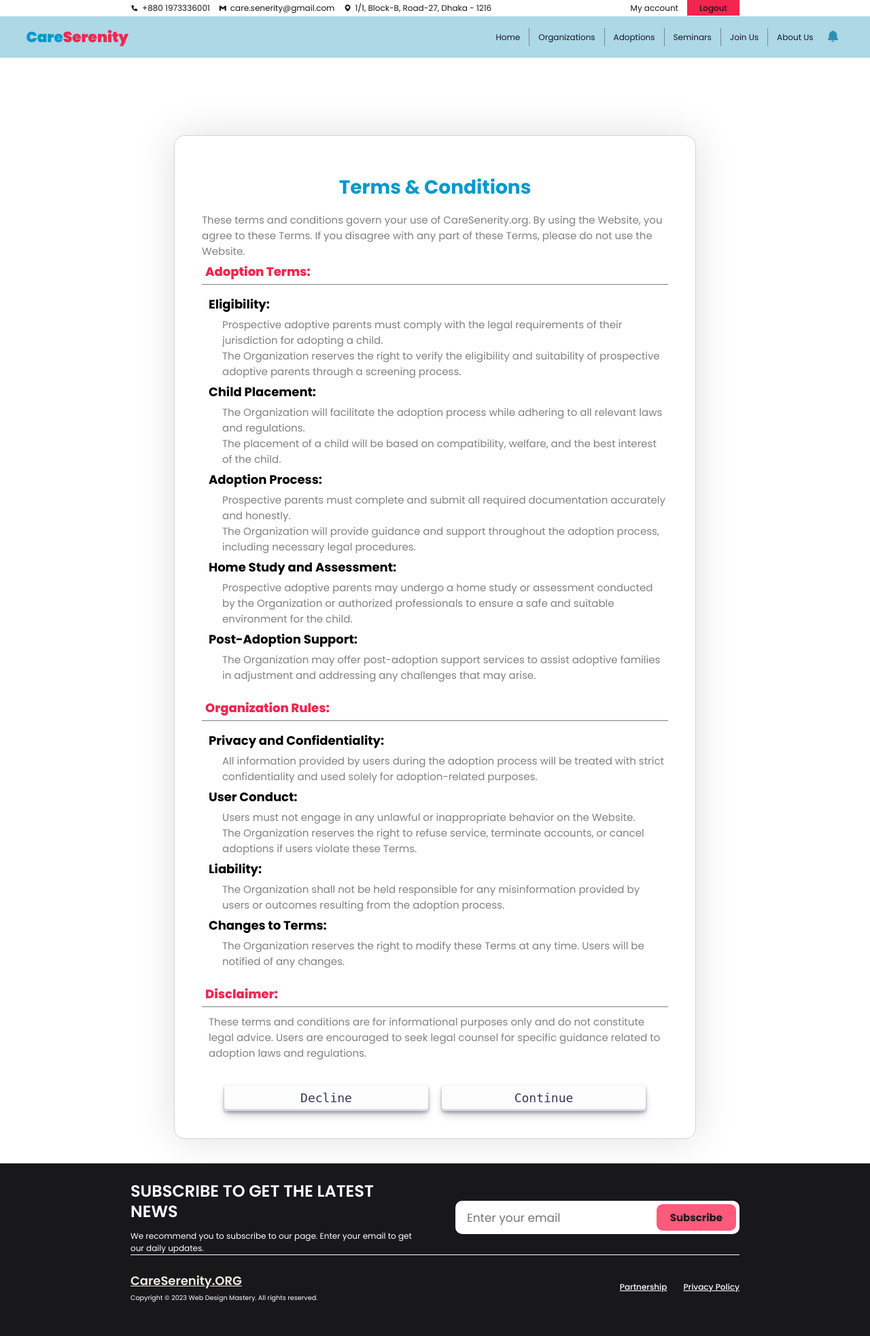
After one commit to Anayatul-Ahad-Shoikot/careserenity, a PHP site: the page made by U_adoption_terms&conditions.php in a window 1280 px wide. The commit adds this page. Shown: the whole page at 68% size. Run offline with PHP 8.4, Linux system fonts and the light colour scheme; a user stored in the database is signed in; data comes from the database, SQL or seed files in the repository; some libraries are stand-ins or nearby versions.

Commit message:
ahad the greate

```diff
--- /dev/null
+++ b/U_adoption_terms&conditions.php
@@ -0,0 +1,171 @@
+<?php
+    session_start();
+    include ('./db_con.php');
+    $acc_id = $_SESSION['acc_id'];
+    $fetchUnreadNotificationsQuery = "SELECT COUNT(*) as unread_count FROM notifications WHERE is_read = 0 AND user_id = (SELECT user_id FROM user_list WHERE acc_id = $acc_id)";
+    $unreadNotificationsResult = mysqli_query($con, $fetchUnreadNotificationsQuery);
+    $unreadCount = 0;
+    if ($unreadNotificationsResult) {
+        $unreadRow = mysqli_fetch_assoc($unreadNotificationsResult);
+        $unreadCount = $unreadRow['unread_count'];
+    }
+?>
+
+<!DOCTYPE html>
+<html lang="en">
+
+<head>
+    <meta charset="UTF-8" />
+    <meta name="viewport" content="width=device-width, initial-scale=1.0" />
+    <link rel="stylesheet" href="https://cdn.jsdelivr.net/npm/remixicon@3.5.0/fonts/remixicon.css" />
+    <link rel="stylesheet" href="https://cdn.jsdelivr.net/npm/swiper@10/swiper-bundle.min.css" />
+    <link rel='stylesheet' href='https://unpkg.com/boxicons@2.1.4/css/boxicons.min.css'>
+    <link rel="stylesheet" href="./css/colors.css">
+    <link rel="stylesheet" href="./css/navbar.css">
+    <link rel="stylesheet" href="./css/terms&cons.css">
+    <link rel="stylesheet" href="./css/footer.css">
+    <link rel="stylesheet" href="./css/notification.css">
+    <link rel="stylesheet" href="./css/feedback.css">
+    <link rel="icon" href="./assets/LOGO.png" type="image/x-icon">
+    <title>CareSenerity | Terms & conditions </title>
+</head>
+
+<body>
+    <?php include "./navbarU.php" ?>
+
+    <div class="feedback">
+        <?php
+        if (isset($_SESSION['positive'])) {
+            echo '<div class="positive">
+                            <h5>' . $_SESSION['positive'] . '</h5>
+                        </div>';
+            unset($_SESSION['positive']);
+        }
+        if (isset($_SESSION['negative'])) {
+            echo '<div class="negative">
+                            <h5>' . $_SESSION['negative'] . '</h5>
+                        </div>';
+            unset($_SESSION['negative']);
+        }
+        ?>
+    </div>
+
+    <div class="container">
+        <h1>Terms & Conditions</h1>
+        <p>These terms and conditions govern your use of CareSenerity.org. By using the Website, you agree to these Terms. If you disagree with any part of these Terms, please do not use the Website.</p>
+        <ul>
+            <h2>Adoption Terms:</h2>
+            <li class="outerli">
+                <h3>Eligibility:</h3>
+                <ul class="xyz">
+                    <li class="innerli">
+                        <p>Prospective adoptive parents must comply with the legal requirements of their jurisdiction for adopting a child.</p>
+                    </li>
+                    <li  class="innerli">
+                        <p>The Organization reserves the right to verify the eligibility and suitability of prospective adoptive parents through a screening process.</p>
+                    </li>
+                </ul>
+            </li>
+            <li class="outerli">
+                <h3>Child Placement:</h3>
+                <ul class="xyz">
+                    <li class="innerli">
+                        <p>The Organization will facilitate the adoption process while adhering to all relevant laws and regulations.</p>
+                    </li>
+                    <li class="innerli">
+                        <p>The placement of a child will be based on compatibility, welfare, and the best interest of the child.</p>
+                    </li>
+                </ul>
+            </li>
+            <li class="outerli">
+                <h3>Adoption Process:</h3>
+                <ul class="xyz">
+                    <li class="innerli">
+                        <p>Prospective parents must complete and submit all required documentation accurately and honestly.</p>
+                    </li>
+                    <li class="innerli">
+                        <p>The Organization will provide guidance and support throughout the adoption process, including necessary legal procedures.</p>
+                    </li>
+                </ul>
+            </li>
+            <li class="outerli">
+                <h3>Home Study and Assessment:</h3>
+                <ul class="xyz">
+                    <li class="innerli">
+                        <p>Prospective adoptive parents may undergo a home study or assessment conducted by the Organization or authorized professionals to ensure a safe and suitable environment for the child.</p>
+                    </li>
+                </ul>
+            </li>
+            <li class="outerli">
+                <h3>Post-Adoption Support:</h3>
+                <ul class="xyz">
+                    <li class="innerli">
+                        <p>The Organization may offer post-adoption support services to assist adoptive families in adjustment and addressing any challenges that may arise.</p>
+                    </li>
+                </ul>
+            </li>
+        </ul>
+        <br>
+        <ul>
+            <h2 class="abc">Organization Rules:</h2>
+            <li class="outerli">
+                <h3>Privacy and Confidentiality:</h3>
+                <ul class="xyz">
+                    <li class="innerli">
+                        <p>All information provided by users during the adoption process will be treated with strict confidentiality and used solely for adoption-related purposes.</p>
+                    </li>
+                </ul>
+            </li>
+            <li class="outerli">
+                <h3>User Conduct:</h3>
+                <ul class="xyz">
+                    <li class="innerli">
+                        <p>Users must not engage in any unlawful or inappropriate behavior on the Website.</p>
+                    </li>
+                    <li class="innerli">
+                        <p>The Organization reserves the right to refuse service, terminate accounts, or cancel adoptions if users violate these Terms.</p>
+                    </li>
+                </ul>
+            </li>
+            <li class="outerli">
+                <h3>Liability:</h3>
+                <ul class="xyz">
+                    <li class="innerli">
+                        <p>The Organization shall not be held responsible for any misinformation provided by users or outcomes resulting from the adoption process.</p>
+                    </li>
+                </ul>
+            </li>
+            <li class="outerli">
+                <h3>Changes to Terms:</h3>
+                <ul class="xyz">
+                    <li class="innerli">
+                        <p>The Organization reserves the right to modify these Terms at any time. Users will be notified of any changes.</p>
+                    </li>
+                </ul>
+            </li>
+        </ul>
+        <br>
+        <ul>
+            <h2>Disclaimer:</h2>
+            <li class="outerli">
+                <p>These terms and conditions are for informational purposes only and do not constitute legal advice. Users are encouraged to seek legal counsel for specific guidance related to adoption laws and regulations.</p>
+            </li>
+        </ul>
+        <div class="buttons">
+            <a href="./U_see_orphan_profile.php?orphan_id=<?php echo $_GET['orphan_id'] ?>" id="button-30">Decline</a>
+            <a href="./U_adoption_form.php?orphan_id=<?php echo $_GET['orphan_id'] ?>" id="button-30">Continue</a>
+        </div>
+    </div>
+
+
+    <?php include "./footer.php" ?>
+
+    <button id="scrollTopBtn" title="Go to top"><i class='bx bx-chevrons-up bx-burst'></i></button>
+
+
+    <script src="./js/scrollupBTN.js"></script>
+    <script src="./js/notification_color.js"></script>
+    <script src="./js/feedback.js"></script>
+</body>
+
+</html>
--- /dev/null
+++ b/css/terms&cons.css
@@ -0,0 +1,63 @@
+.container {
+    display: flex;
+    flex-direction: column;
+    align-items: center;
+    justify-content: center;
+    margin: 2rem 20%;
+    padding: 40px;
+    border-radius: 15px;
+    box-shadow: 0 0 60px rgba(0, 0, 0, 0.13);
+    border: 1px solid lightgrey;
+}
+
+.container h1 {
+    padding: 15px;
+    font-size: 28px;
+    font-weight: 700;
+    color: var(--secondary-color-dark);
+}
+
+.container h2 {
+    padding: 5px;
+    font-size: 18px;
+    font-weight: 800;
+    color: var(--primary-color-dark);
+    text-align: left;
+    border-bottom: 1px solid grey;
+    margin-bottom: 10px;
+}
+
+.container h3 {
+    font-size: 18px;
+    padding: 5px 0px;
+}
+
+.container p {
+    font-size: 15px;
+    color: grey;
+}
+
+.container ul li {
+    list-style: none;
+}
+
+.container .outerli{
+    padding-left: 10px;
+}
+
+.container .innerli{
+    padding-left: 20px;
+}
+
+.container .buttons {
+    width: 100%;
+    display: flex;
+    align-items: center;
+    justify-content: center;
+    padding-top: 3rem;
+    gap: 20px;
+}
+
+.buttons a {
+    width: 300px !important;
+}
--- a/orphan_profile_fetch_BE.php
+++ b/orphan_profile_fetch_BE.php
@@ -12,6 +12,7 @@ if (isset($_GET['orphan_id'])) {
         $orphan_id = $row['orphan_id'];
         $org_id = $row['org_id'];
         $first_name = $row['first_name'];
+        $last_name = $row['last_name'];
         $age = $row['age'];
         $gender = $row['gender'];
         $religion = $row['religion'];
```
Also changed, not shown: U_adoption_form.php (added, +138 -0 lines), U_adoption_form_BE.php (added, +47 -0 lines), U_see_orphan_profile.php (+74 -5 lines), css/orphan_profile.css (+4 -15 lines), database/index.html (added, +79 -0 lines).
